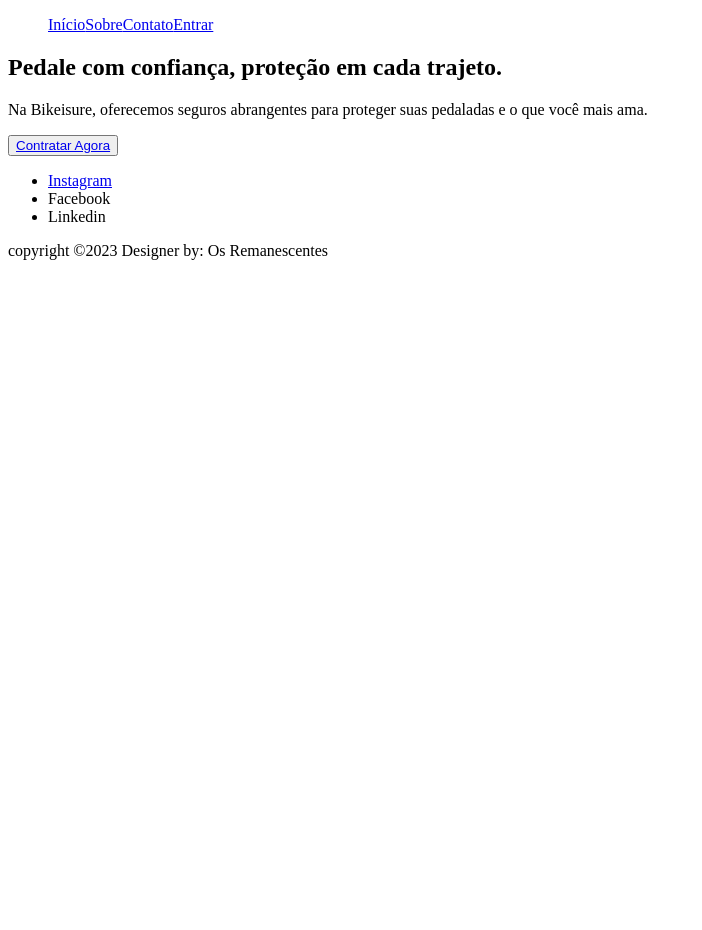
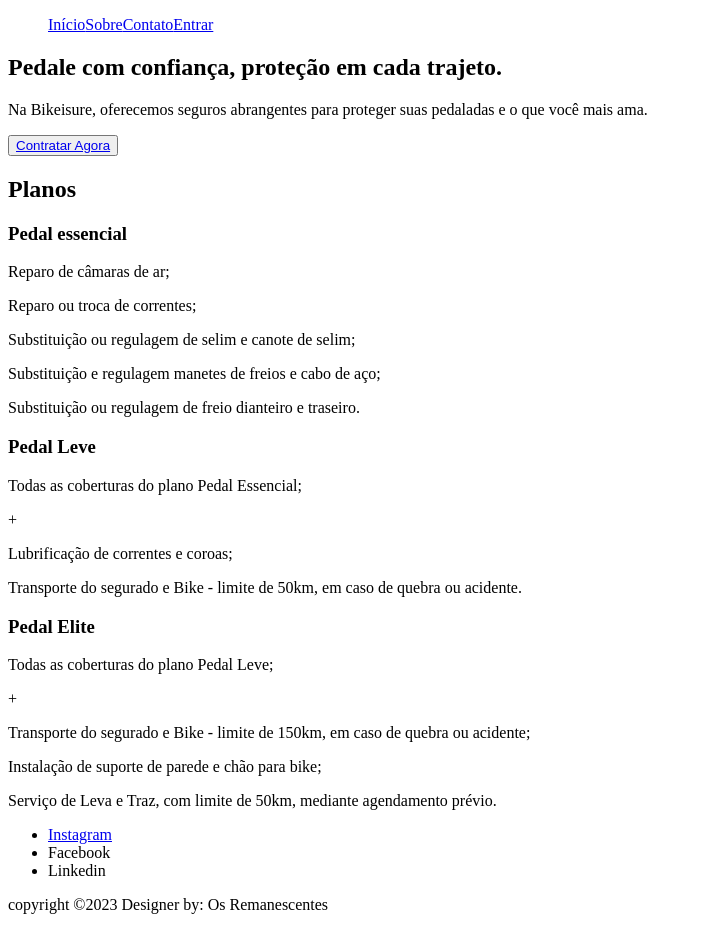
Before and after one commit to Neveszera/bikeisure, a React (Vite) app: page / in a window 1280 px wide. Shown: the whole page, without its empty margins (0-702 px from the left). Before the commit the page ends 800 px from the top, so only its background shows below. Built offline with nearby package versions, Linux system fonts and the light colour scheme.

Commit message:
criação dos cards na Home

```diff
--- a/src/routes/Home.jsx
+++ b/src/routes/Home.jsx
@@ -11,6 +11,38 @@
 
             </section>
 
+                        <section>
+                <h1>Planos</h1>
+                <div className="groupCard">
+                    <div className="card">
+                        <h3>Pedal essencial</h3>
+                        <p>Reparo de câmaras de ar;</p>
+                        <p>Reparo ou troca de correntes;</p>
+                        <p>Substituição ou regulagem de selim e canote de selim;</p>
+                        <p>Substituição e regulagem manetes de freios e cabo de aço;</p>
+                        <p>Substituição ou regulagem de freio dianteiro e traseiro.</p>
+                    </div>
+
+                    <div className="card">
+                        <h3>Pedal Leve</h3>
+                        <p>Todas as coberturas do plano Pedal Essencial;</p>
+                        <p>+</p>
+                        <p>Lubrificação de correntes e coroas;</p>
+                        <p>Transporte do segurado e Bike - limite de 50km, em caso de quebra ou acidente.</p>
+                    </div>
+
+                    <div className="card">
+                        <h3>Pedal Elite</h3>
+                        <p>Todas as coberturas do plano Pedal Leve;</p>
+                        <p>+</p>
+                        <p>Transporte do segurado e Bike - limite de 150km, em caso de quebra ou acidente;</p>
+                        <p>Instalação de suporte de parede e chão para bike;</p>
+                        <p>Serviço de Leva e Traz, com limite de 50km, mediante agendamento prévio.</p>
+                    </div>
+                </div>
+            </section>
+
+
 
         </>
     )
```
